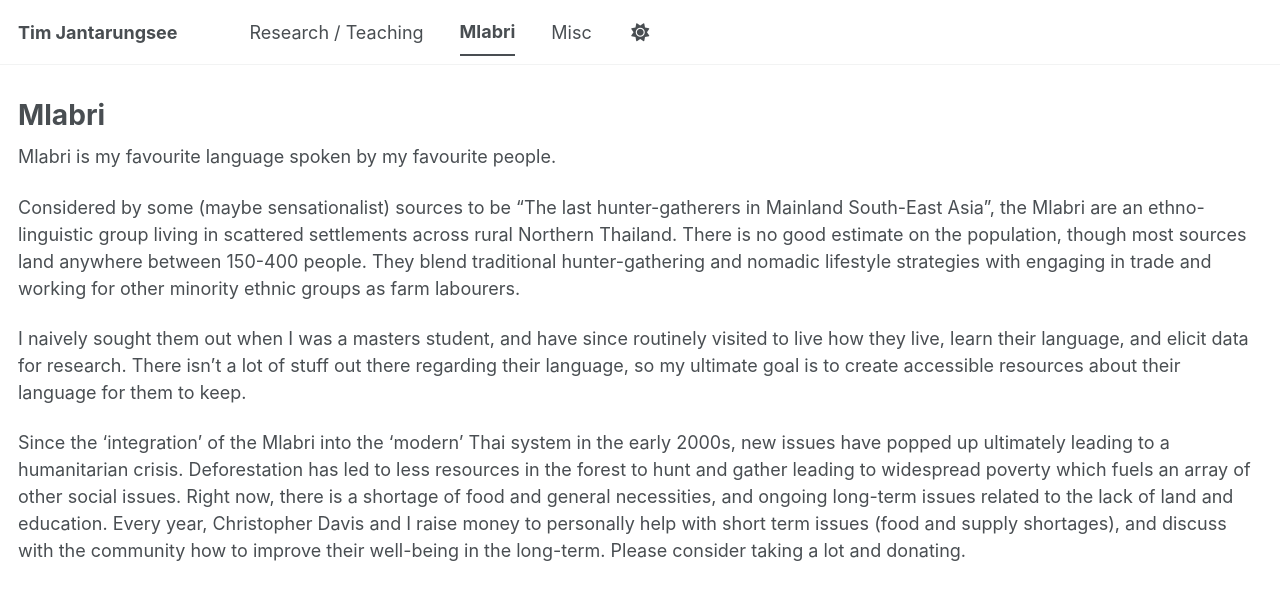
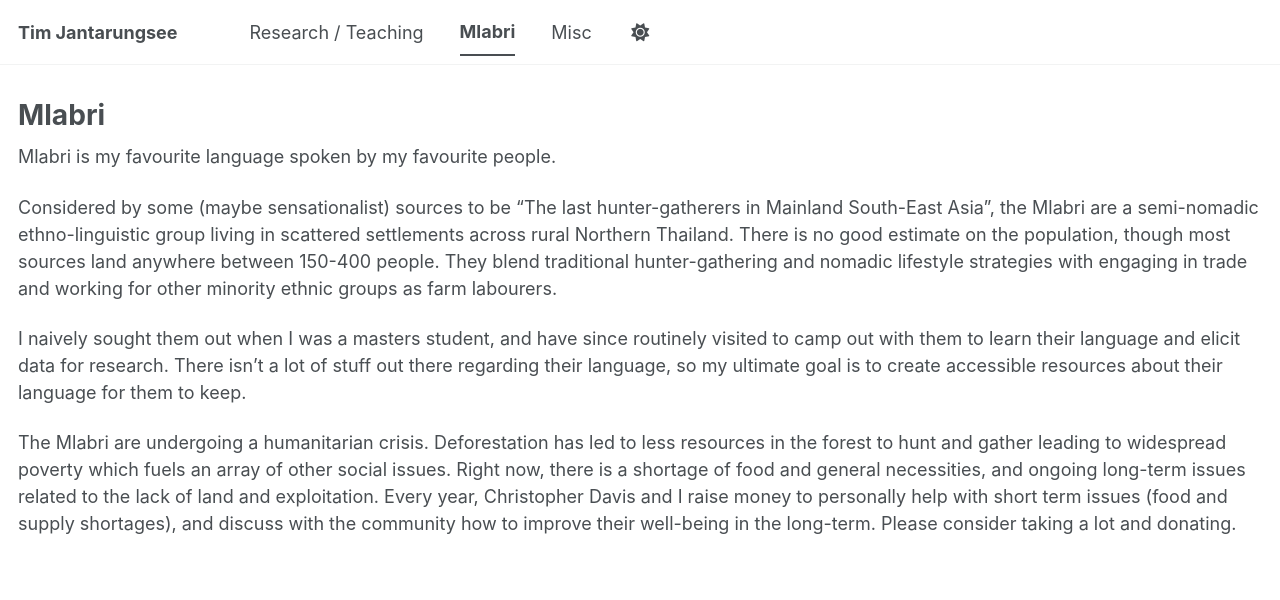
Before and after one commit to timjantarungsee/timjantarungsee.github.io, a Jekyll site: the page built from _pages/mlabri.md, in a window 1280 px wide. Shown: the top 600 px of the page. Built offline with Jekyll 4.4.1, drawn with Linux system fonts in a browser that asks for light colours; a script bundle is joined from its source files by our own code; library files that are not in the unit come from our copies.

Commit message:
Update mlabri.md

```diff
--- a/_pages/mlabri.md
+++ b/_pages/mlabri.md
@@ -6,8 +6,8 @@ author_profile: false
 
 Mlabri is my favourite language spoken by my favourite people.
 
-Considered by some (maybe sensationalist) sources to be "The last hunter-gatherers in Mainland South-East Asia", the Mlabri are an ethno-linguistic group living in scattered settlements across rural Northern Thailand. There is no good estimate on the population, though most sources land anywhere between 150-400 people. They blend traditional hunter-gathering and nomadic lifestyle strategies with engaging in trade and working for other minority ethnic groups as farm labourers.
+Considered by some (maybe sensationalist) sources to be "The last hunter-gatherers in Mainland South-East Asia", the Mlabri are a semi-nomadic ethno-linguistic group living in scattered settlements across rural Northern Thailand. There is no good estimate on the population, though most sources land anywhere between 150-400 people. They blend traditional hunter-gathering and nomadic lifestyle strategies with engaging in trade and working for other minority ethnic groups as farm labourers.
 
-I naively sought them out when I was a masters student, and have since routinely visited to live how they live, learn their language, and elicit data for research. There isn't a lot of stuff out there regarding their language, so my ultimate goal is to create accessible resources about their language for them to keep.
+I naively sought them out when I was a masters student, and have since routinely visited to camp out with them to learn their language and elicit data for research. There isn't a lot of stuff out there regarding their language, so my ultimate goal is to create accessible resources about their language for them to keep.
 
-Since the 'integration' of the Mlabri into the 'modern' Thai system in the early 2000s, new issues have popped up ultimately leading to a humanitarian crisis. Deforestation has led to less resources in the forest to hunt and gather leading to widespread poverty which fuels an array of other social issues. Right now, there is a shortage of food and general necessities, and ongoing long-term issues related to the lack of land and education. Every year, Christopher Davis and I raise money to personally help with short term issues (food and supply shortages), and discuss with the community how to improve their well-being in the long-term. Please consider taking a lot and donating.
+The Mlabri are undergoing a humanitarian crisis. Deforestation has led to less resources in the forest to hunt and gather leading to widespread poverty which fuels an array of other social issues. Right now, there is a shortage of food and general necessities, and ongoing long-term issues related to the lack of land and exploitation. Every year, Christopher Davis and I raise money to personally help with short term issues (food and supply shortages), and discuss with the community how to improve their well-being in the long-term. Please consider taking a lot and donating.
```
